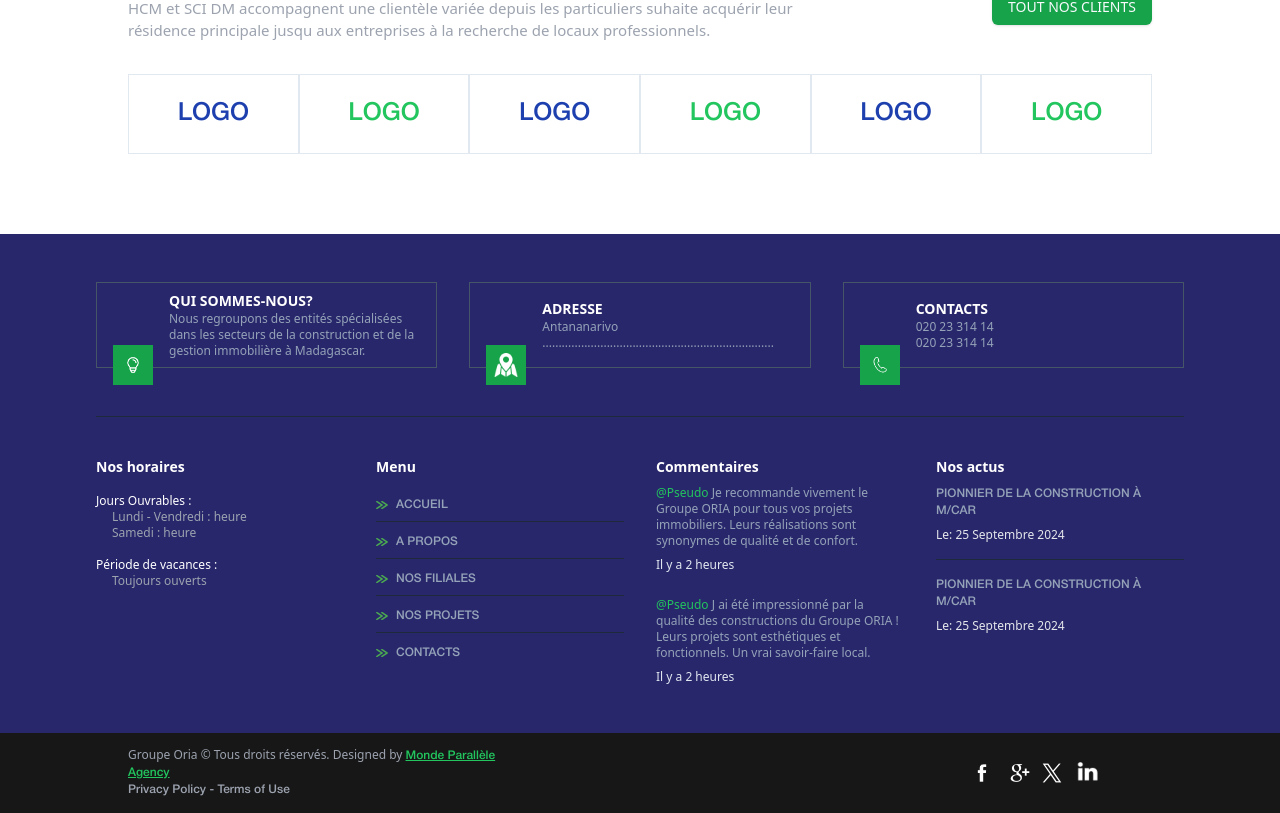
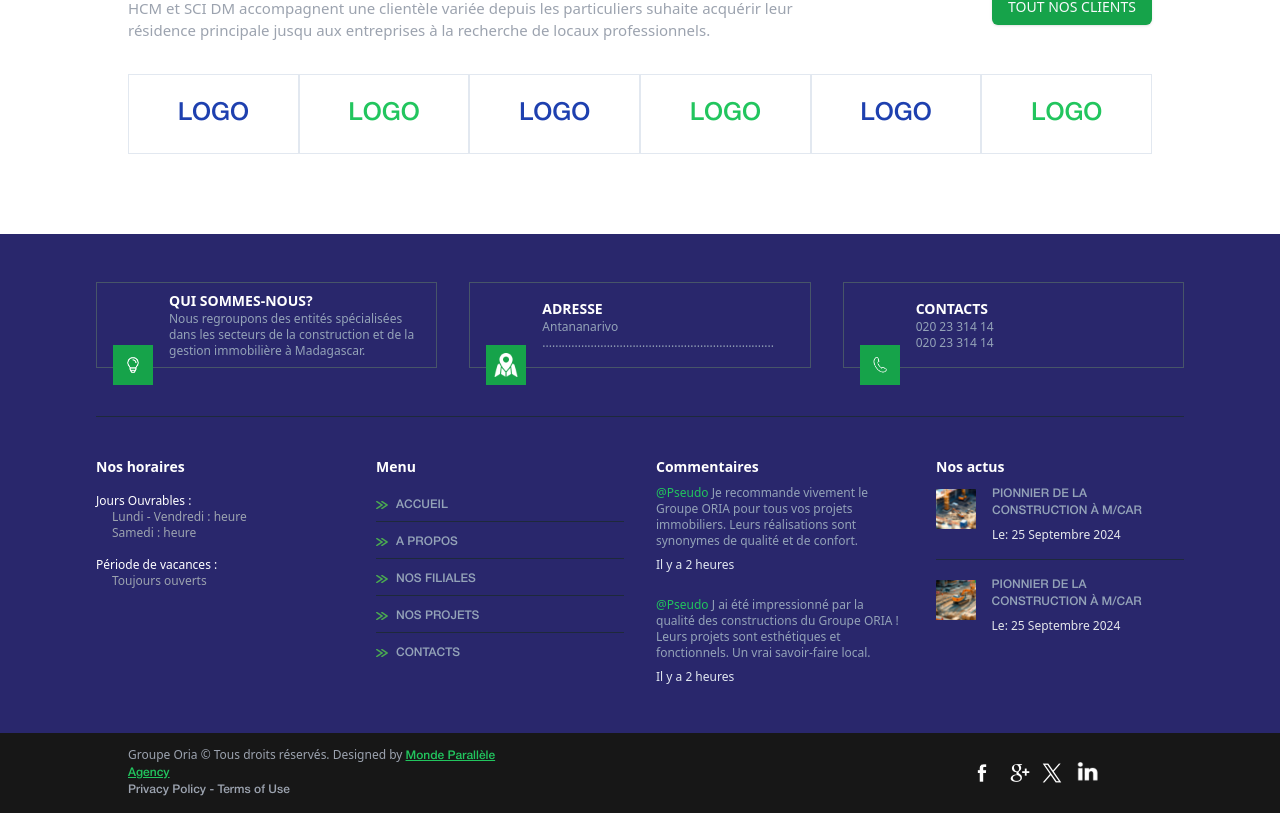
Before and after one commit to SylvHardDev/site-oria, a React (Vite) app: page / in a window 1280 px wide. Shown: the part 3143-3956 px from the top of the page. Built offline with nearby package versions, Linux system fonts and the light colour scheme.

Commit message:
add image footer

```diff
--- a/src/components/Footer/Footer.jsx
+++ b/src/components/Footer/Footer.jsx
@@ -7,6 +7,8 @@ import facebook from "../../assets/icons/facebook.png"
 import linkedin from "../../assets/icons/linkedin.png"
 import social from "../../assets/icons/social.png"
 import twitter from "../../assets/icons/twitter.png"
+import actus_1 from "../../assets/images/actu-img-1.png"
+import actus_2 from "../../assets/images/actu-img-2.png"
 
 export default function Footer() {
   return (
@@ -112,13 +114,20 @@ export default function Footer() {
           <div>
             <h4 className="text-sm font-semibold">Nos actus</h4>
             <ul className="text-xs space-y-4 pt-2">
-              <li className="border-b border-slate-800 pb-4">
-                <a href="#" className="hover:text-white text-slate-400 pt-2">PIONNIER DE LA CONSTRUCTION À M/CAR</a>
-                <p className="text-xs text-gray-200 pt-2">Le: 25 Septembre 2024</p>
+              <li className="flex border-b border-slate-800 pb-4">
+                <img className="mt-1 w-10 h-10" src={actus_1} alt="image actus 1" />
+                <div className="pl-4">
+                  <a href="#" className="hover:text-white text-slate-400 pt-2">PIONNIER DE LA CONSTRUCTION À M/CAR</a>
+                  <p className="text-xs text-gray-200 pt-2">Le: 25 Septembre 2024</p>
+                </div>
               </li>
-              <li>
-                <a href="#" className="hover:text-white text-slate-400">PIONNIER DE LA CONSTRUCTION À M/CAR</a>
-                <p className="text-xs text-gray-200 pt-2">Le: 25 Septembre 2024</p>
+
+              <li className="flex ">
+                <img className="mt-1 w-10 h-10" src={actus_2} alt="image actus 2" />
+                <div className="pl-4">
+                  <a href="#" className="hover:text-white text-slate-400">PIONNIER DE LA CONSTRUCTION À M/CAR</a>
+                  <p className="text-xs text-gray-200 pt-2">Le: 25 Septembre 2024</p>
+                </div>
               </li>
             </ul>
           </div>
```
Also changed, not shown: src/assets/images/actu-img-1.png (added), src/assets/images/actu-img-2.png (added).
